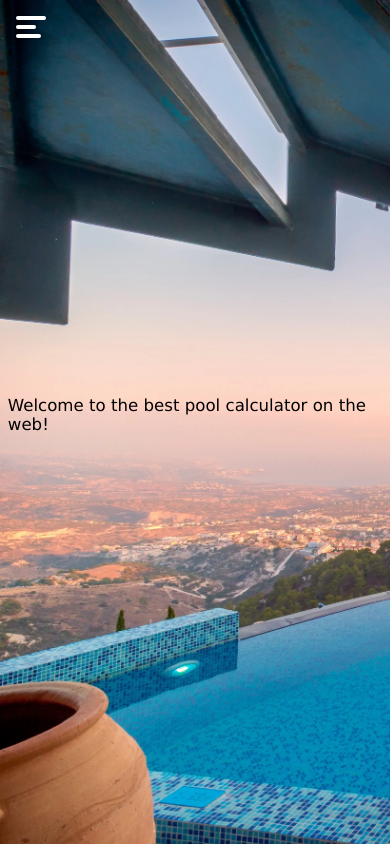
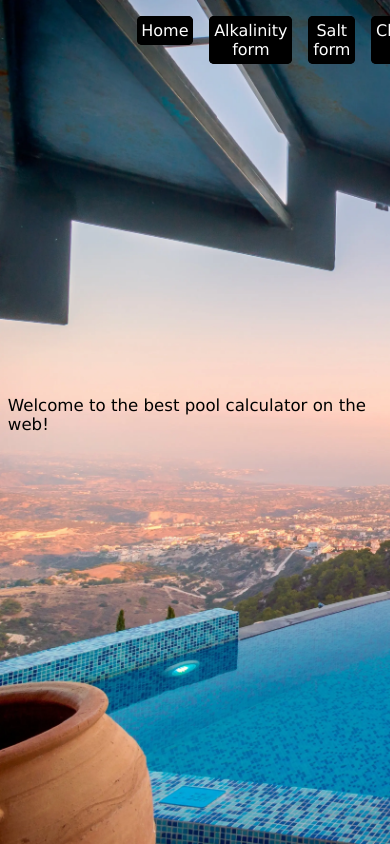
Before and after one commit to pschlafley/Pool-Chem-Calculator, a React (Create React App) app in the folder client/: page / in a window 390 px wide. Built offline with nearby package versions, Linux system fonts and the light colour scheme.

Commit message:
changed the navbar and dropdown to render based on whetther the user is viewing on a mobile screen or not, if they are then the dopdown will render, and vise versa. Also made the background image display on every page

```diff
--- a/client/package.json
+++ b/client/package.json
@@ -41,5 +41,8 @@
 			"last 1 firefox version",
 			"last 1 safari version"
 		]
+	},
+	"devDependencies": {
+		"react-device-detect": "^2.1.2"
 	}
 }
--- a/client/src/App.js
+++ b/client/src/App.js
@@ -3,19 +3,30 @@ import NavBar from './components/Nav/navbar';
 import AlkalinityForm from './components/CalculationForms/AlkalinityForm/AlkalinityForm';
 import SaltForm from './components/CalculationForms/SaltForm/SaltForm';
 import ChlorineForm from './components/CalculationForms/ChlorineForm/ChlorineForm';
+import DropDown from './components/Dropdown/dropdown';
 import Home from './components/HomePage/home-page';
 import { Routes, Route } from 'react-router-dom';
+import { isMobile } from 'react-device-detect';
+
 
 function App() {
   return (
     <div className='App'>
+      <>
+        {isMobile ? (
+          <DropDown />
+        ) : (
+          <div className='navContainer'>
             <NavBar />
+          </div>
+        )}
         <Routes>
           <Route path='/' element={<Home />} />
           <Route path='/salt-form' element={<SaltForm />} />
           <Route path='/alkalinity-form' element={<AlkalinityForm />} />
           <Route path='/chlorine-form' element={<ChlorineForm />} />
         </Routes>
+      </>
     </div>
   );
 }
--- a/client/src/components/HomePage/home-page.js
+++ b/client/src/components/HomePage/home-page.js
@@ -1,6 +1,6 @@
 import React from "react";
 import styles from './hp.module.css';
-import DropDown from "../Dropdown/dropdown";
+
 
 // background image photo credits
 // Photo by <a href="https://unsplash.com/@josecasado?utm_source=unsplash&utm_medium=referral&utm_content=creditCopyText">José Casado</a> on <a href="https://unsplash.com/s/photos/jumping-into-pool?utm_source=unsplash&utm_medium=referral&utm_content=creditCopyText">Unsplash</a>
@@ -12,9 +12,6 @@ function Home() {
             <div className={styles.container}>
                 <div className={styles.backgroundImage}>
                     <div className={styles.contentContainer}>
-                        <div className={styles.ddPosition}>
-                            <DropDown />
-                        </div>
                         <div className={styles.textCenter}>
                             <p>Welcome to the best pool calculator on the web!</p>
                             <br />
--- a/client/src/components/HomePage/hp.module.css
+++ b/client/src/components/HomePage/hp.module.css
@@ -1,17 +1,3 @@
-.backgroundImage {
-    top: 0;
-    left: 0;
-    width: 100%;
-    height: 100vh;
-    position: fixed;
-    background-image: url(../../assets/images/pool-bg.webp);
-    background-size: cover;
-    background-repeat: no-repeat;
-    -webkit-background-size: cover;
-    -moz-background-size: cover;
-    -o-background-size: cover;
-}
-
 .ddPosition {
   position: absolute;
   top: auto;
--- a/client/src/index.css
+++ b/client/src/index.css
@@ -2,3 +2,22 @@
   box-sizing: border-box;
   font-family: Verdana, Geneva, Tahoma, sans-serif;
 }
+
+.App {
+  top: 0;
+  left: 0;
+  width: 100%;
+  height: 100%;
+  position: fixed;
+  background-image: url(../src/assets/images/pool-bg.webp);
+  background-size: cover;
+  background-repeat: no-repeat;
+  -webkit-background-size: cover;
+  -moz-background-size: cover;
+  -o-background-size: cover;
+}
+
+.navContainer {
+  position: absolute;
+  left: 35%;
+}
```
Also changed, not shown: 1 other file (tests, documents, lock files or other folders). Lines whose indentation alone changed are shown as unchanged.
